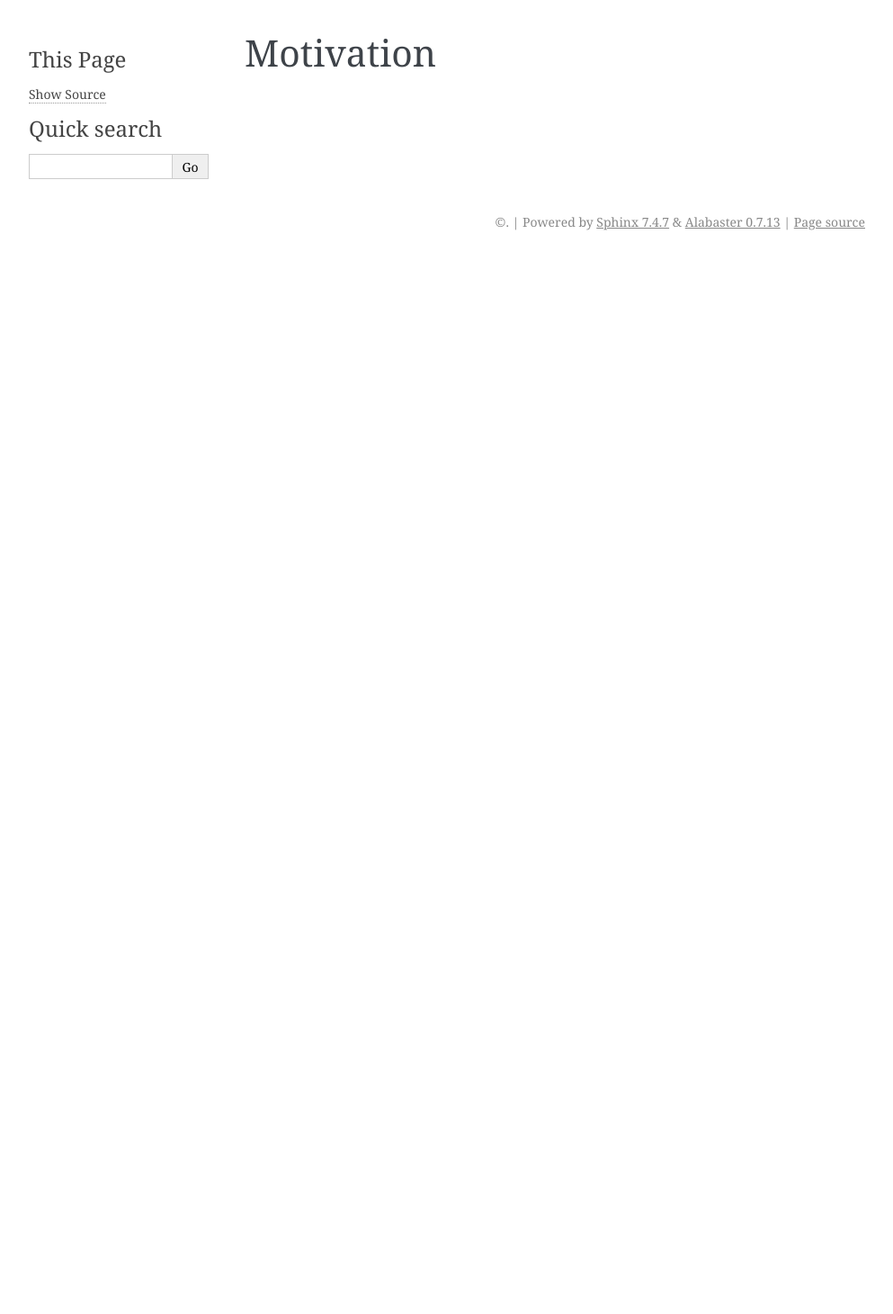
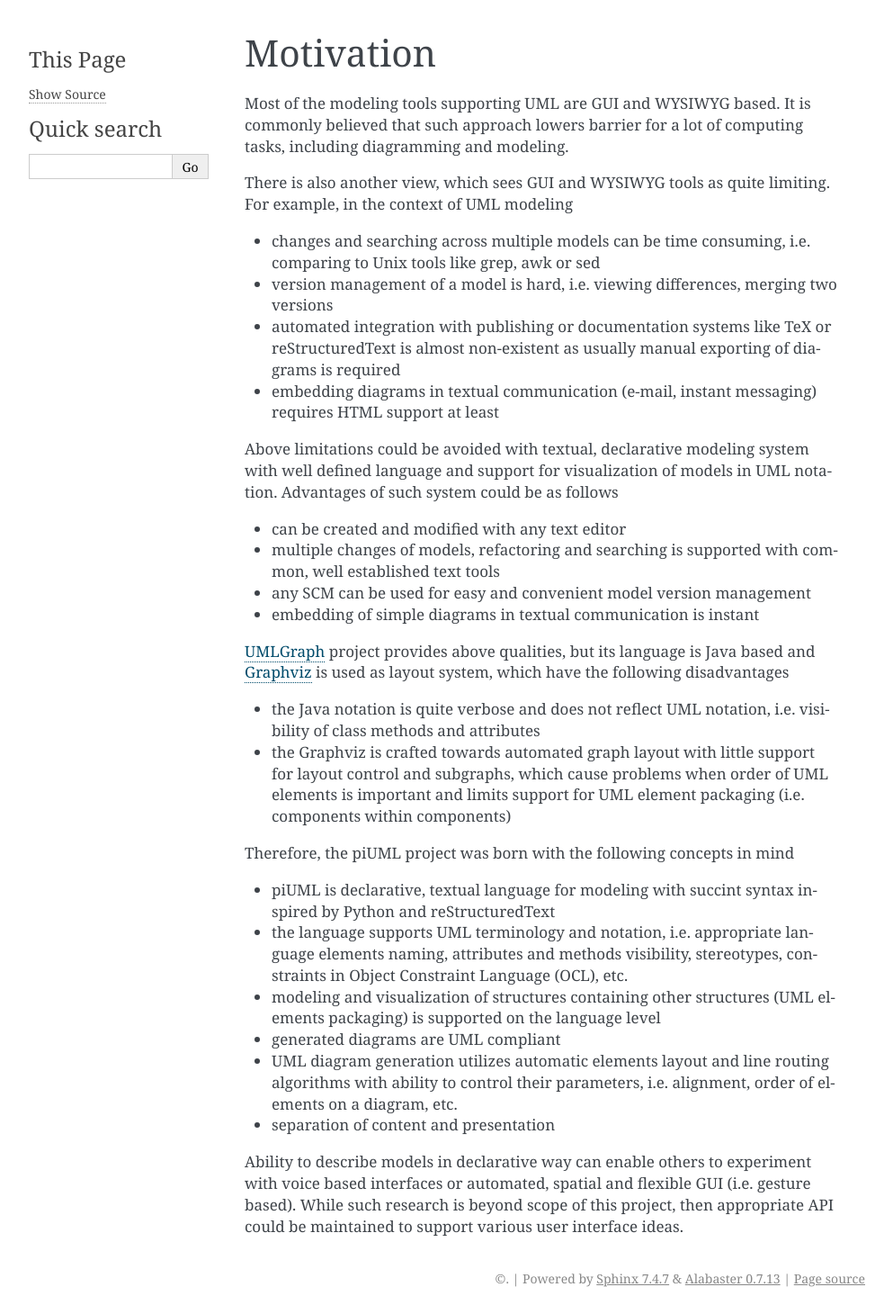
Before and after one commit to wrobell/piuml, a Sphinx documentation site: the page built from doc/hacking/motiv.rst, in a window 1280 px wide. Shown: the whole page at 90% size, without its empty margins (148-1141 px from the left). Built offline with Sphinx 7.4.7, drawn with Linux system fonts in a browser that asks for light colours; pages that are not in the unit, such as notebooks, are missing from menus; before the commit the page ends 900 px from its top, so only the background shows below that.

Commit message:
- described motivation behind piuml project

```diff
--- a/doc/hacking/motiv.rst
+++ b/doc/hacking/motiv.rst
@@ -1,6 +1,62 @@
 Motivation
 ==========
 
-.. - describe model in written communication
+Most of the modeling tools supporting UML are GUI and WYSIWYG based. It is
+commonly believed that such approach lowers barrier for a lot of computing
+tasks, including diagramming and modeling.
+
+There is also another view, which sees GUI and WYSIWYG tools as quite limiting.
+For example, in the context of UML modeling
+
+- changes and searching across multiple models can be time consuming, i.e.
+  comparing to Unix tools like grep, awk or sed
+- version management of a model is hard, i.e. viewing differences, merging two
+  versions
+- automated integration with publishing or documentation systems like TeX or
+  reStructuredText is almost non-existent as usually manual exporting of
+  diagrams is required
+- embedding diagrams in textual communication (e-mail, instant messaging)
+  requires HTML support at least
+
+Above limitations could be avoided with textual, declarative modeling system
+with well defined language and support for visualization of models in UML
+notation. Advantages of such system could be as follows
+
+- can be created and modified with any text editor
+- multiple changes of models, refactoring and searching is supported with
+  common, well established text tools
+- any SCM can be used for easy and convenient model version management
+- embedding of simple diagrams in textual communication is instant
+
+`UMLGraph <http://www.umlgraph.org/>`_ project provides above qualities, but
+its language is Java based and `Graphviz <http://www.graphviz.org/>`_ is used as
+layout system, which have the following disadvantages
+
+- the Java notation is quite verbose and does not reflect UML notation, i.e.
+  visibility of class methods and attributes
+- the Graphviz is crafted towards automated graph layout with little support for
+  layout control and subgraphs, which cause problems when order of UML elements
+  is important and limits support for UML element packaging (i.e. components
+  within components)
+
+Therefore, the piUML project was born with the following concepts in mind
+
+- piUML is declarative, textual language for modeling with succint syntax
+  inspired by Python and reStructuredText
+- the language supports UML terminology and notation, i.e. appropriate language
+  elements naming, attributes and methods visibility, stereotypes, constraints
+  in Object Constraint Language (OCL), etc.
+- modeling and visualization of structures containing other structures (UML
+  elements packaging) is supported on the language level
+- generated diagrams are UML compliant
+- UML diagram generation utilizes automatic elements layout and line routing
+  algorithms with ability to control their parameters, i.e. alignment, order of
+  elements on a diagram, etc.
+- separation of content and presentation
+
+Ability to describe models in declarative way can enable others to experiment
+with voice based interfaces or automated, spatial and flexible GUI (i.e. gesture
+based). While such research is beyond scope of this project, then appropriate
+API could be maintained to support various user interface ideas.
 
 .. vim: sw=4:et:ai
```
